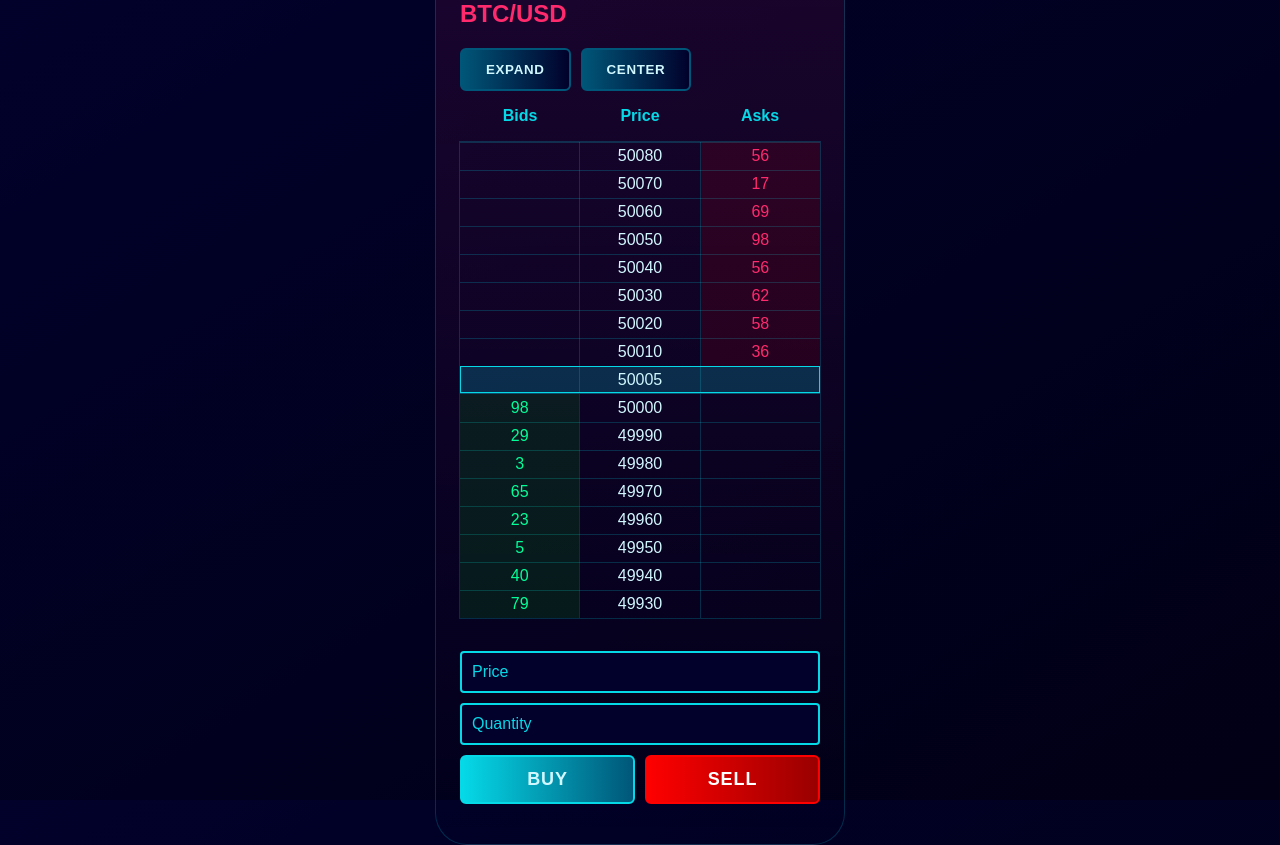
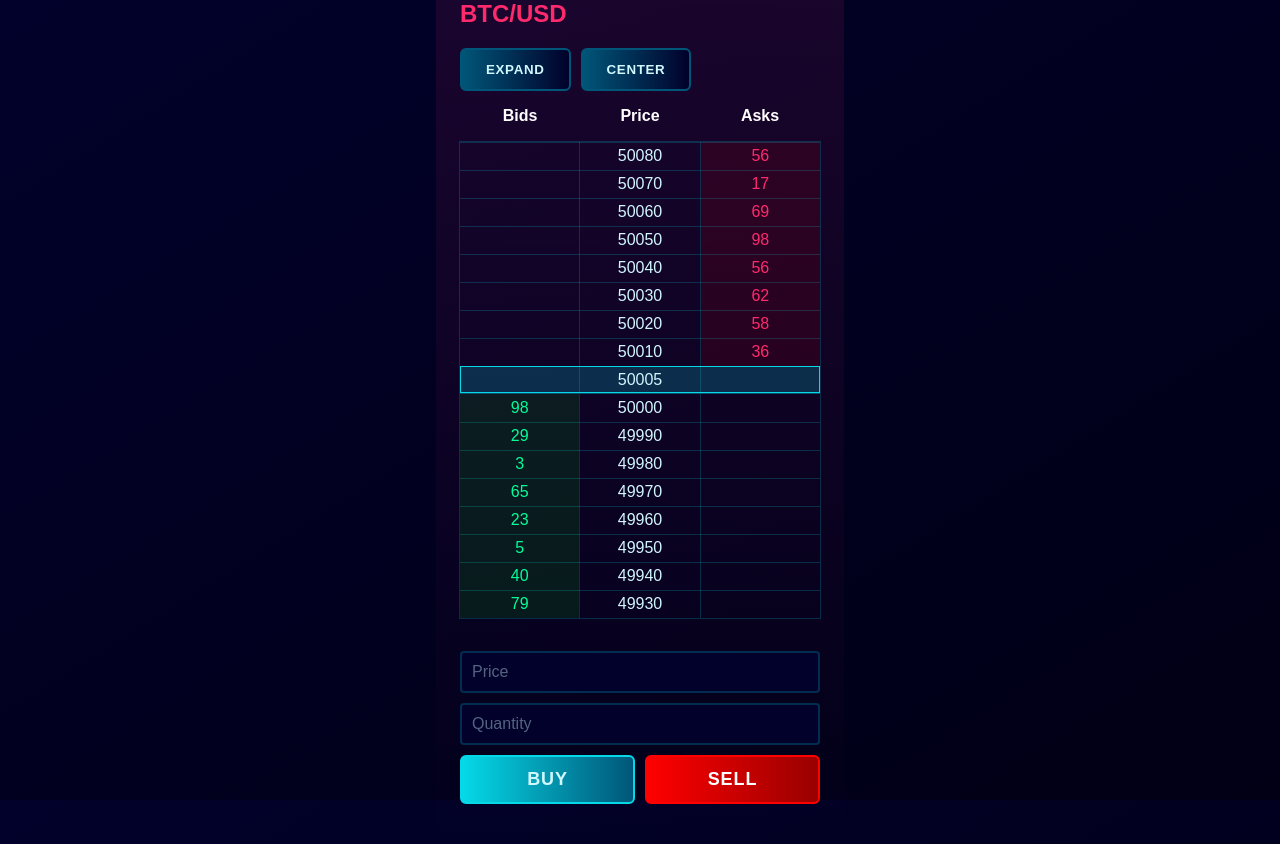
Before and after one commit to jackbader/bitnomial, a React (Vite) app: page / in a window 1280 px wide. Built offline with nearby package versions, Linux system fonts and the light colour scheme.

Commit message:
cleaned up styling

```diff
--- a/src/components/PriceLadder/PriceLadderInnerList.module.css
+++ b/src/components/PriceLadder/PriceLadderInnerList.module.css
@@ -5,8 +5,6 @@
     justify-content: center;
     padding: 24px;
     background-image: linear-gradient(to bottom, rgba(255, 42, 109, 0.1), transparent);
-    border-radius: 32px;
-    border: 1px solid var(--cyber-blue-transparent);
     width: 100%;
     max-width: 360px;
 }
@@ -19,7 +17,7 @@
 
 .priceLadderHeader {
     display: flex;
-    color: var(--cyber-blue);
+    color: var(--white);
     justify-content: space-between;
     width: 100%;
     margin: 16px 0;
--- a/src/components/PriceLadder/PriceLadderSubmitOrder.module.css
+++ b/src/components/PriceLadder/PriceLadderSubmitOrder.module.css
@@ -18,7 +18,7 @@
 
 .input {
     background-color: var(--cyber-dark-navy);
-    border: 2px solid var(--cyber-blue);
+    border: 2px solid var(--cyber-blue-transparent);
     border-radius: 4px;
     color: var(--cyber-light-blue);
     font-size: 16px;
@@ -28,11 +28,11 @@
 
 .input:focus {
     outline: none;
-    box-shadow: 0 0 10px var(--cyber-blue);
 }
 
 .input::placeholder {
-    color: var(--cyber-blue);
+    color: var(--cyber-light-blue);
+    opacity: 0.4;
 }
 
 .error {
--- a/src/styles/colors.css
+++ b/src/styles/colors.css
@@ -1,4 +1,5 @@
 :root {
+    --white: #ffffff;
     --cyber-pink: #ff2a6d;
     --cyber-light-blue: #d1f7ff;
     --cyber-blue: #05d9e8;
```
